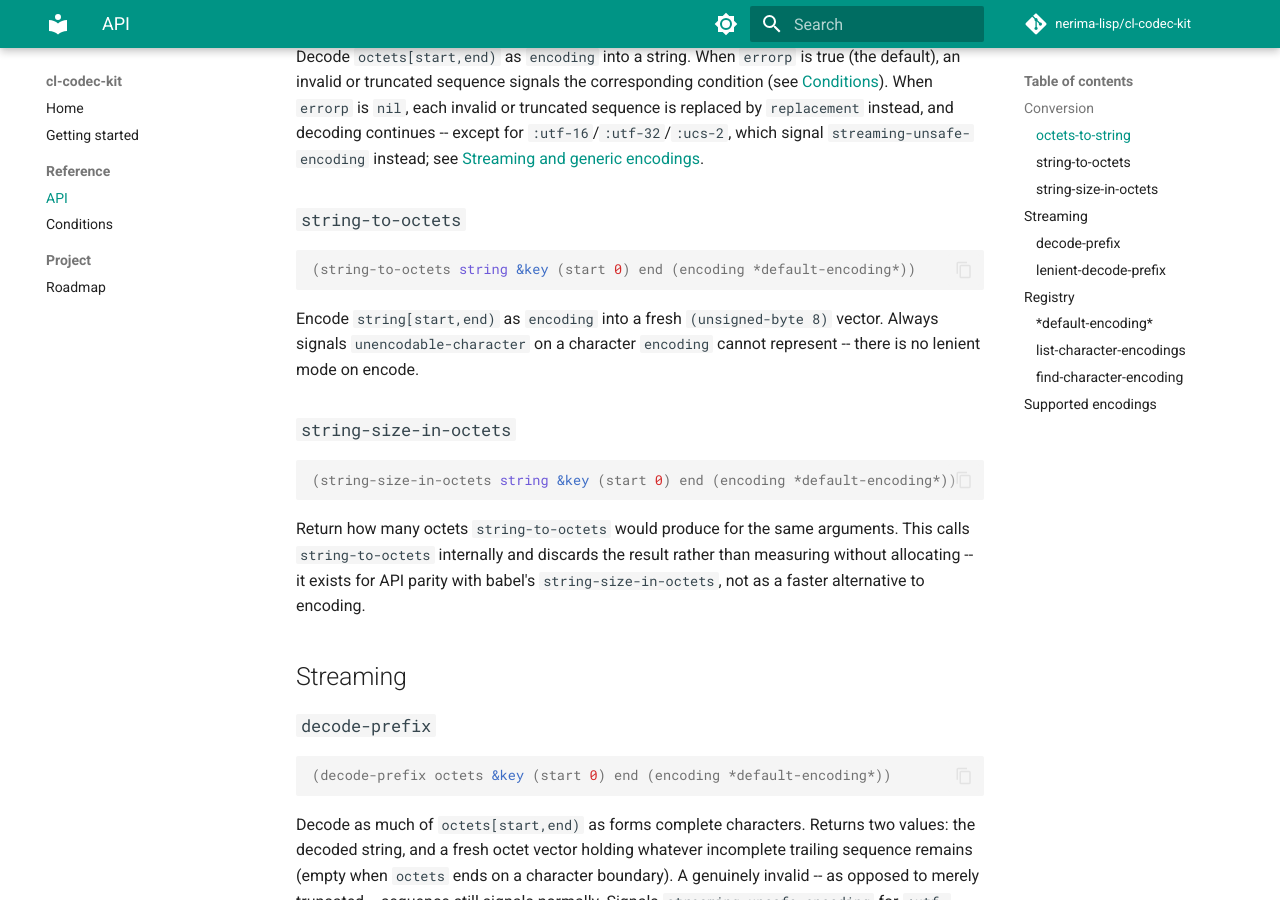
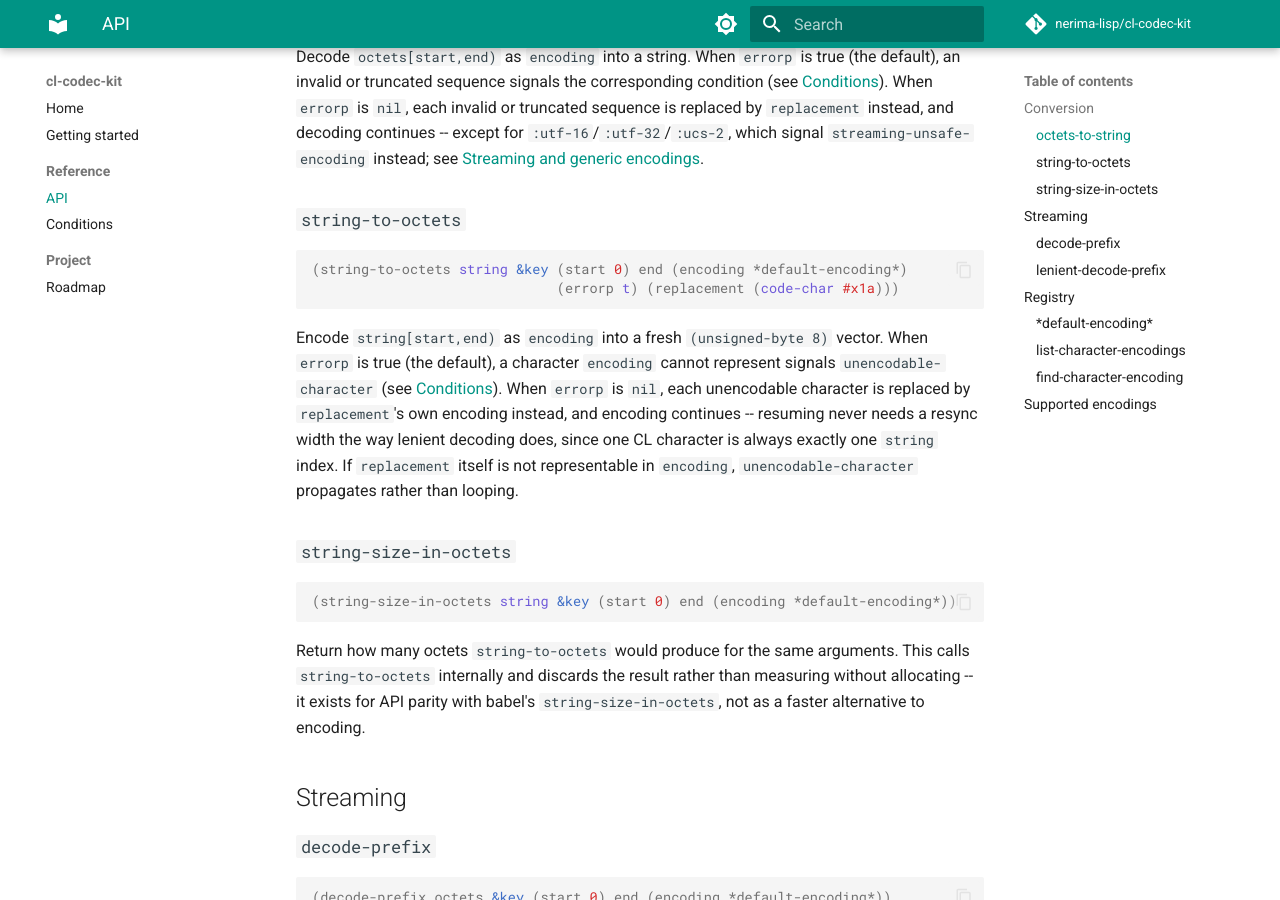
Before and after one commit to nerima-lisp/cl-codec-kit, an MkDocs documentation site: the page built from docs/src/reference/api.md, in a window 1280 px wide and 900 px high, scrolled down 308 px. Built offline with MkDocs 1.6.1 and Material for MkDocs 9.7.7, drawn with Linux system fonts in a browser that asks for light colours; comment, search, counter and statistics services are not loaded.

Commit message:
Add lenient STRING-TO-OCTETS and POSITION on UNENCODABLE-CHARACTER
OCTETS-TO-STRING has had ERRORP/REPLACEMENT since v0.1.0; STRING-TO-OCTETS
never grew the encode-side counterpart because no consumer needed it. A
cl-host-kit consumer now does (:ON-INVALID :REPLACE on its own encode
wrapper), so add it here for the same reason LENIENT-DECODE-PREFIX was
added: building it correctly outside this package needs a per-character
resync point UNENCODABLE-CHARACTER didn't carry. Unlike the octet-index
POSITION on DECODE-ERROR, resuming past a bad character on encode is always
+1 string index -- one CL character is always one STRING index, so no
resync-width concept is needed on this side.

````diff
--- a/docs/src/reference/api.md
+++ b/docs/src/reference/api.md
@@ -20,12 +20,19 @@ which signal `streaming-unsafe-encoding` instead; see
 ### `string-to-octets`
 
 ```lisp
-(string-to-octets string &key (start 0) end (encoding *default-encoding*))
+(string-to-octets string &key (start 0) end (encoding *default-encoding*)
+                              (errorp t) (replacement (code-char #x1a)))
 ```
 
 Encode `string[start,end)` as `encoding` into a fresh `(unsigned-byte 8)`
-vector. Always signals `unencodable-character` on a character `encoding`
-cannot represent -- there is no lenient mode on encode.
+vector. When `errorp` is true (the default), a character `encoding` cannot
+represent signals `unencodable-character` (see [Conditions](conditions.md)).
+When `errorp` is `nil`, each unencodable character is replaced by
+`replacement`'s own encoding instead, and encoding continues -- resuming
+never needs a resync width the way lenient decoding does, since one CL
+character is always exactly one `string` index. If `replacement` itself is
+not representable in `encoding`, `unencodable-character` propagates rather
+than looping.
 
 ### `string-size-in-octets`
 
````
Also changed, not shown: docs/src/reference/conditions.md (+1 -1 lines), 12 other files.
